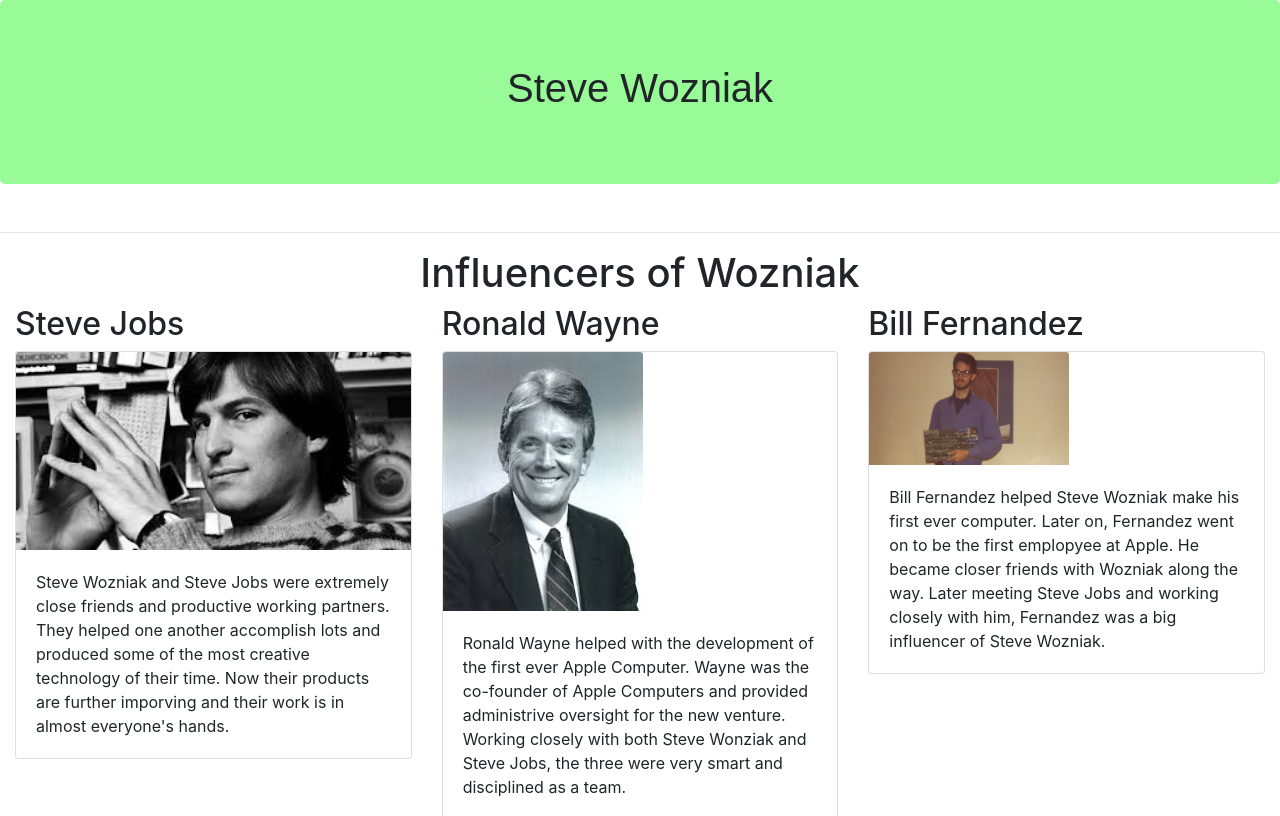
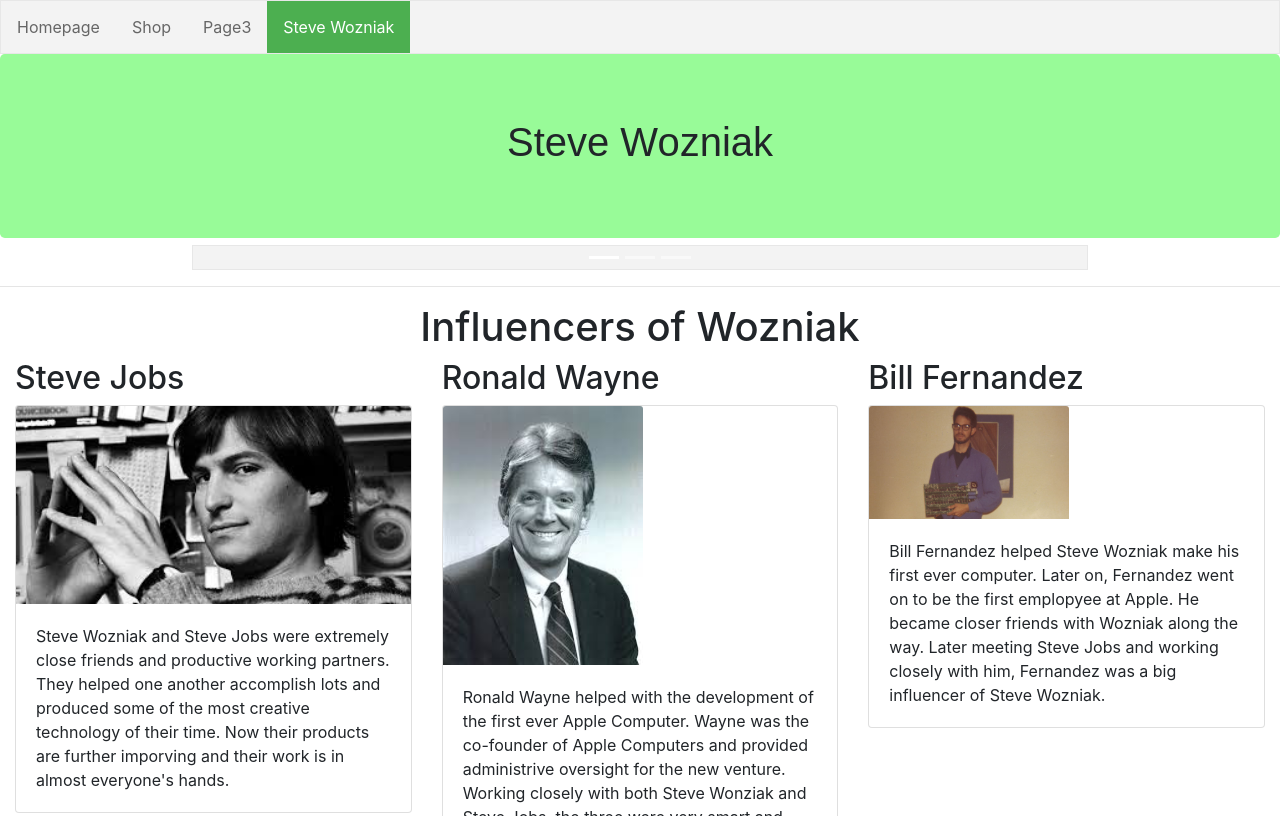
Before and after one commit to jmgoldstein/ecs1819-1, a plain HTML site: page tributeCite/index2.html in a window 1280 px wide. Shown: the top 816 px of the page. Drawn offline with nearby package versions, Linux system fonts and the light colour scheme.

Commit message:
first commit

```diff
--- a/tributeCite/index2.html
+++ b/tributeCite/index2.html
@@ -10,6 +10,69 @@
           <script src="https://cdnjs.cloudflare.com/ajax/libs/popper.js/1.14.6/umd/popper.min.js"></script>
           <script src="https://maxcdn.bootstrapcdn.com/bootstrap/4.2.1/js/bootstrap.min.js"></script>
           <!--End Of CDN's and Links-->
+
+    <!DOCTYPE html>
+<html>
+    <head>
+        <link rel="stylesheet" href="style.css">
+          <meta charset="utf-8">
+          <meta name="viewport" content="width=device-width, initial-scale=1">
+          <link rel="stylesheet" href="https://maxcdn.bootstrapcdn.com/bootstrap/4.2.1/css/bootstrap.min.css">
+          <script src="https://ajax.googleapis.com/ajax/libs/jquery/3.3.1/jquery.min.js"></script>
+          <script src="https://cdnjs.cloudflare.com/ajax/libs/popper.js/1.14.6/umd/popper.min.js"></script>
+          <script src="https://maxcdn.bootstrapcdn.com/bootstrap/4.2.1/js/bootstrap.min.js"></script>
+
+    </head>
+
+
+    <!--NavBar Start-->
+<style>
+ul {
+  list-style-type: none;
+  margin: 0;
+  padding: 0;
+  overflow: hidden;
+  border: 1px solid #e7e7e7;
+  background-color: #f3f3f3;
+}
+
+li {
+  float: left;
+}
+
+li a {
+  display: block;
+  color: #666;
+  text-align: center;
+  padding: 14px 16px;
+  text-decoration: none;
+}
+
+li a:hover:not(.active) {
+  background-color: #ddd;
+}
+
+li a.active {
+  color: white;
+  background-color: #4CAF50;
+}
+</style>
+
+
+
+</head>
+<body>
+
+<ul>
+  <li><a href="https://jmgoldstein.github.io/ecs1819-1/webFinal/index.html">Homepage</a></li>
+  <li><a href="https://jmgoldstein.github.io/ecs1819-1/webFinal/index2.html">Shop</a></li>
+  <li><a href="#contact">Page3</a></li>
+  <li><a class="active" href="https://jmgoldstein.github.io/ecs1819-1/tributeCite/index2.html">Steve Wozniak</a></li>
+</ul>
+<!--End of NavBar-->
+
+
+
     <title>Steve Wozniak Tribute Site Jack Goldstein</title>
     </head>
     <body>
```
Also changed, not shown: webFinal/index.html (+45 -0 lines), webFinal/index2.html (+1 -1 lines), webFinal/index3.html (+45 -5 lines).
